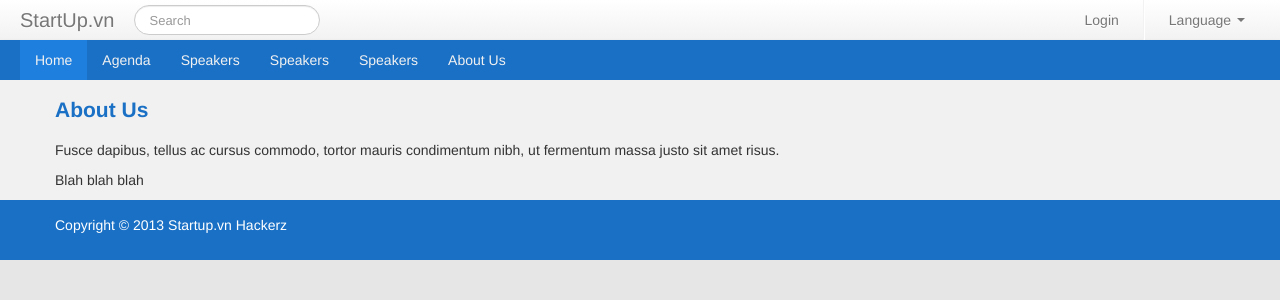
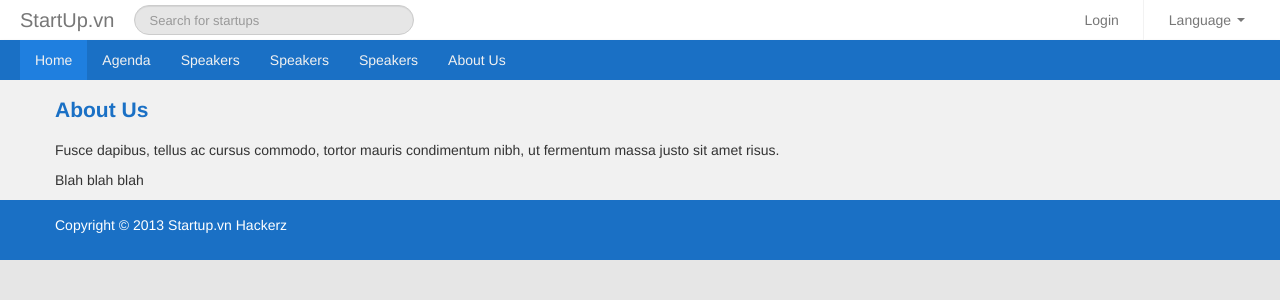
Before and after one commit to harrypotterismyname/starthub.vn, a Django app: template startups/templates/base.html in a window 1280 px wide. Shown: the top 300 px of the page. Run offline with Django 3.2, Linux system fonts and the light colour scheme; the template is opened without the code that fills it, so the values that code supplies are empty; some libraries are stand-ins or nearby versions.

Commit message:
tweak header

```diff
--- a/startups/templates/base.html
+++ b/startups/templates/base.html
@@ -23,8 +23,10 @@ h2 {
     margin-left: 12px;
 }
 
+.navbar-search .search-query { background-color: rgb(230, 230, 230); width: 250px; }
 .second-navbar .nav > li > a:focus, .second-navbar .nav > li > a:hover { color: white; }
 .first-navbar { margin-bottom: 0px; }
+.first-navbar .navbar-inner { background: white; }
 .navbar-inner {
     -webkit-border-radius: 0;
     -moz-border-radius: 0;
@@ -83,7 +85,7 @@ h2 {
                   <a class="brand" href="#">StartUp.vn</a>
                   <div class="nav-collapse collapse navbar-responsive-collapse">
                     <form class="navbar-search pull-left" action="">
-                      <input type="text" class="search-query span2" placeholder="Search">
+                      <input type="text" class="search-query span2" placeholder="Search for startups">
                     </form>
                     <ul class="nav pull-right">
                       <li><a href="#">Login</a></li>
--- a/startups/templates/index.html
+++ b/startups/templates/index.html
@@ -36,6 +36,7 @@ border-right: 3px solid #dfebf7;
 }
 .hp-company {
 margin: 10px 0 10px 0;
+height: 150px;
 }
 .hp-company h2 {
 font-size: 25px;
```
Also changed, not shown: 1 other file.
